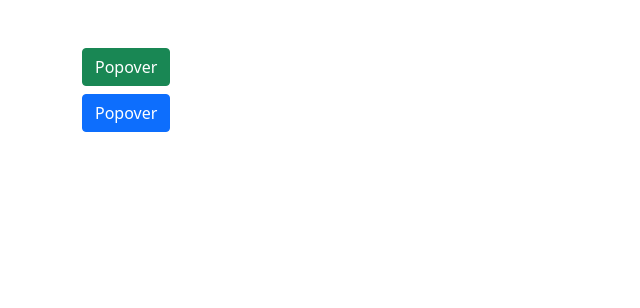
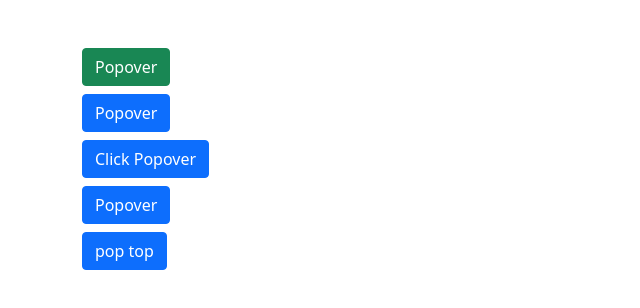
Before and after one commit to TheCreativeMind77/bootstrap_popover, a plain HTML site: page index.html in a window 1280 px wide. Shown: the whole page, without its empty margins (0-640 px from the left). Drawn offline with nearby package versions, Linux system fonts and the light colour scheme.

Commit message:
2nd commit

```diff
--- a/index.html
+++ b/index.html
@@ -16,6 +16,18 @@
         <button class="btn btn-primary" data-bs-toggle="popover" title="Hello" data-bs-content="i am fine , and you?" data-bs-placement="bottom" data-bs-trigger="focus">Popover</button>
     </div>
 
+    <div class="container mt-2">
+        <button class="btn btn-primary" data-bs-toggle="popover" title="hello" data-bs-content="i am a student" data-bs-placement="top" data-bs-trigger="focus">Click Popover</button>
+    </div>
+
+    <div class="container mt-2">
+        <button class="btn btn-primary" data-bs-toggle="popover" title="hello" data-bs-content="i am saddam" data-bs-placement="bottom">Popover</button>
+    </div>
+
+    <div class="container mt-2">
+        <button class="btn btn-primary" data-bs-toggle="popover" data-bs-content="I am Saddam" data-bs-placement="top" title="Hello" >pop top</button>
+    </div>
+
 
     <script src="https://cdn.jsdelivr.net/npm/bootstrap@5.0.2/dist/js/bootstrap.bundle.min.js" integrity="sha384-MrcW6ZMFYlzcLA8Nl+NtUVF0sA7MsXsP1UyJoMp4YLEuNSfAP+JcXn/tWtIaxVXM" crossorigin="anonymous"></script>
 
```
